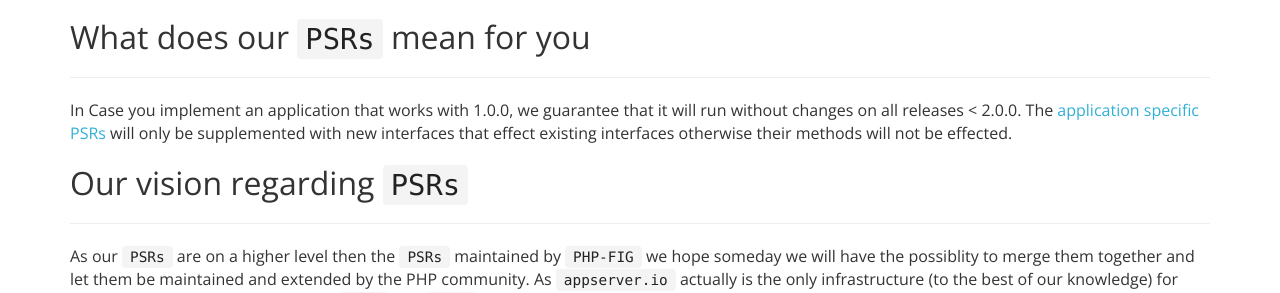
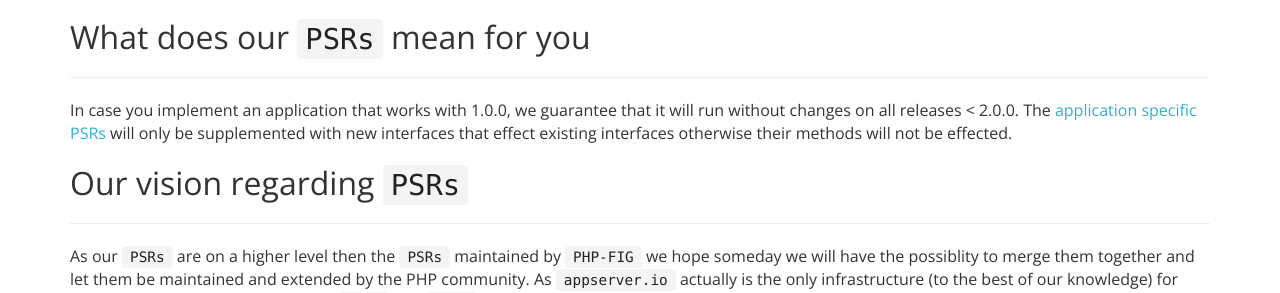
Before and after one commit to appserver-io/appserver, a Jekyll site: the page built from get-started/psrs.md, in a window 1280 px wide and 900 px high, scrolled down 1009 px. Shown: the part 161-454 px from the top of the window. Built offline with Jekyll 4.4.1, drawn with Linux system fonts in a browser that asks for light colours; nearby versions of some CDN libraries; library files that are not in the unit come from our copies; Markdown is read by kramdown in place of the engine named in the settings.

Commit message:
Update psrs.md

```diff
--- a/get-started/psrs.md
+++ b/get-started/psrs.md
@@ -47,7 +47,7 @@ Beside [application specific PSRs](#application-specific-psrs) we're also workin
 ## What does our `PSRs` mean for you
 ***
 
-In Case you implement an application that works with 1.0.0, we guarantee that it will run without changes on all releases < 2.0.0. The [application specific PSRs](#application-specific-psrs) will only be supplemented with new interfaces that effect existing interfaces otherwise their methods will not be effected.
+In case you implement an application that works with 1.0.0, we guarantee that it will run without changes on all releases < 2.0.0. The [application specific PSRs](#application-specific-psrs) will only be supplemented with new interfaces that effect existing interfaces otherwise their methods will not be effected.
 
 ## Our vision regarding `PSRs`
 ***
```
